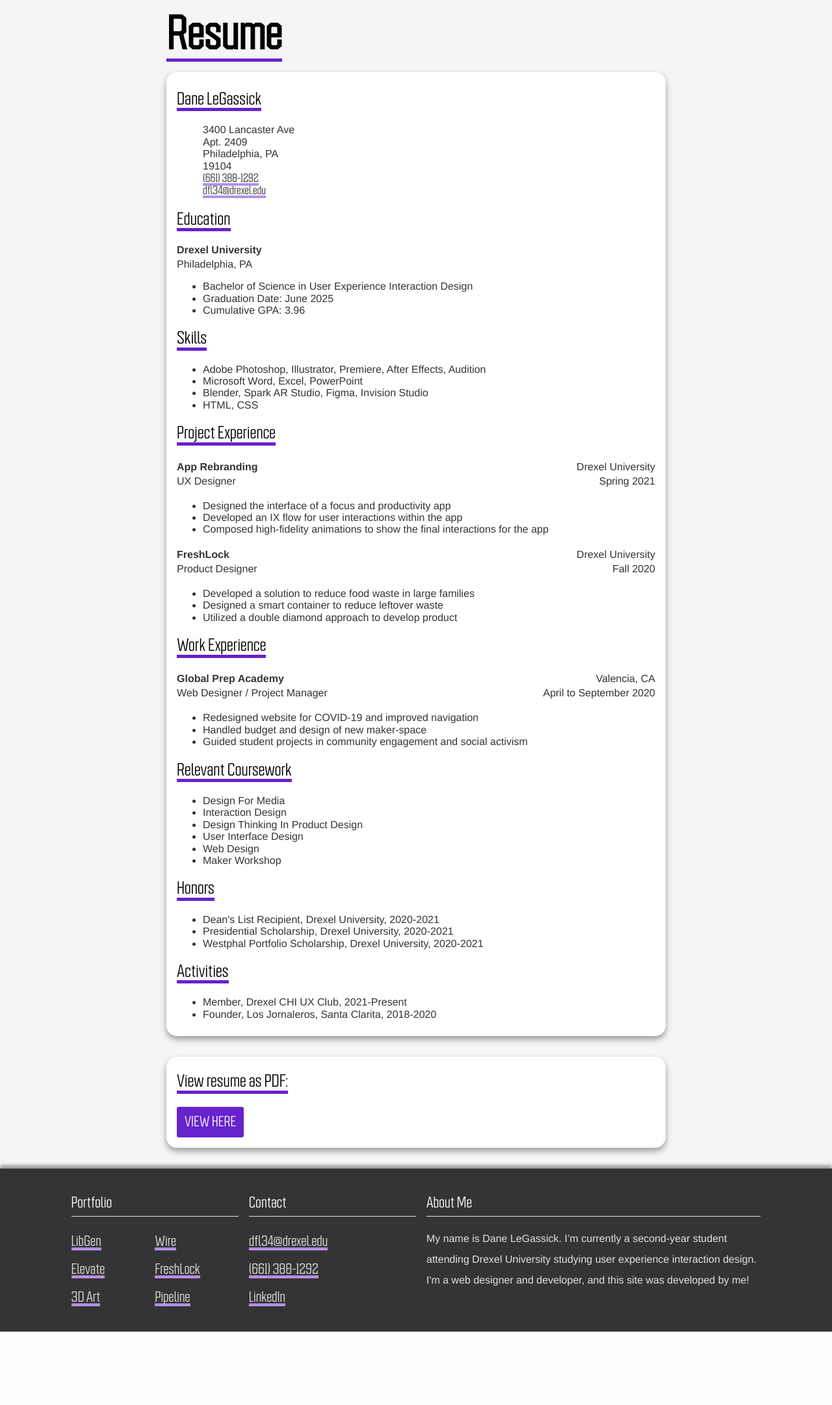
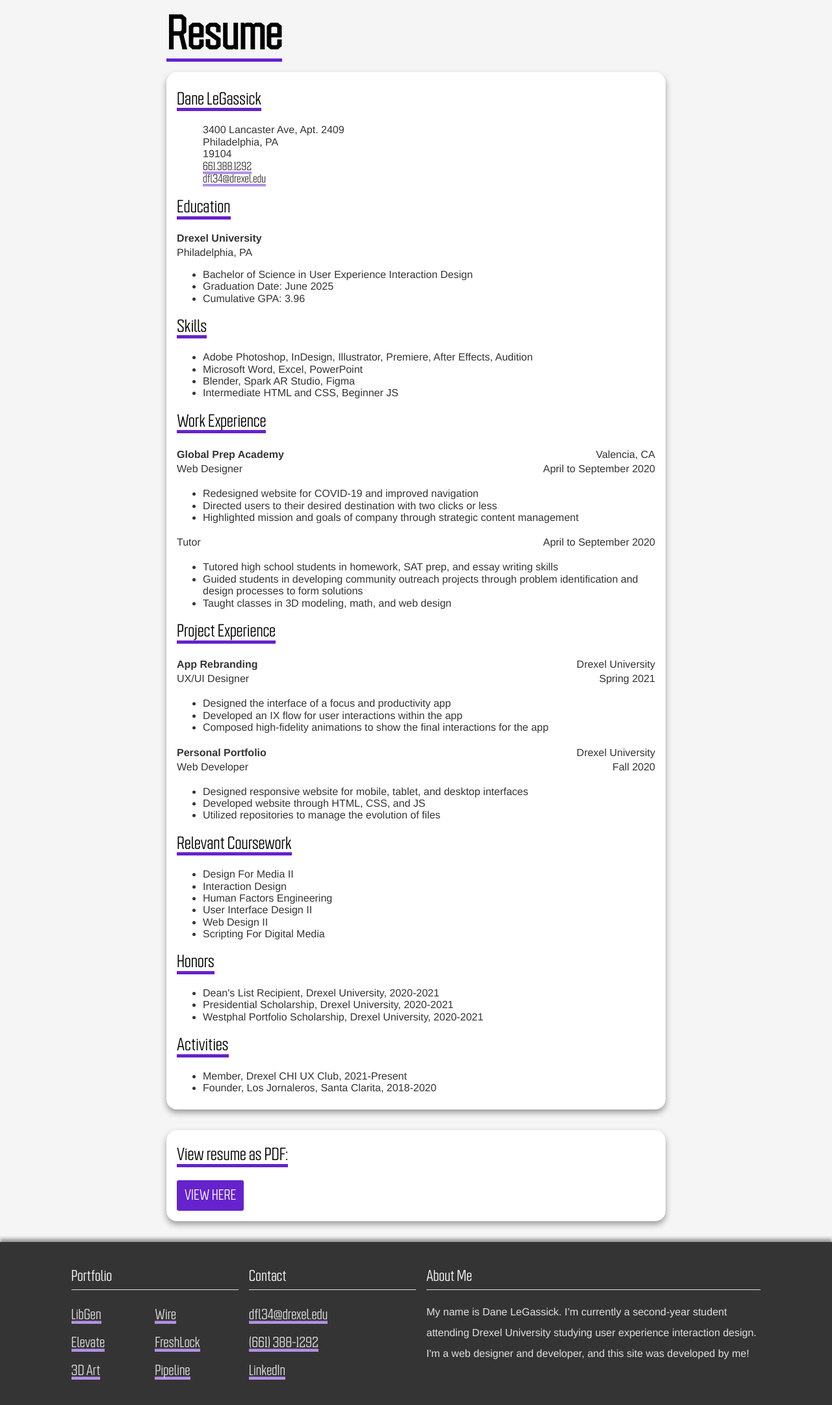
Before and after one commit to danelegassick/idm221-dfl34, a PHP site: page /resume.html in a window 1280 px wide. Shown: the part 70-2233 px from the top of the page at 65% size. Before the commit the page ends 2120 px from the top, so only its background shows below. Run offline with PHP 8.4, Linux system fonts and the light colour scheme.

Commit message:
Mockups
added mockups to pages, fixed resume, iframe css

```diff
--- a/css/master.css
+++ b/css/master.css
@@ -1125,6 +1125,12 @@ input[type=submit]:hover {
 
 /* 3D PAGE STYLES BEGIN */
 
+.intro iframe {
+    width: 100%;
+    height: 50vh;
+    margin: 1rem;
+}
+
 .art-grid {
     display: grid;
     margin: 2rem auto;
--- a/resume.html
+++ b/resume.html
@@ -64,11 +64,10 @@
                 <h2>Dane LeGassick</h2>
 
                 <ul>
-                    <li>3400 Lancaster Ave</li>
-                    <li>Apt. 2409</li>
+                    <li>3400 Lancaster Ave, Apt. 2409</li>
                     <li>Philadelphia, PA</li>
                     <li>19104</li>
-                    <li><a href="tel:+1-661-388-1292" class="link-style">(661) 388-1292</a></li>
+                    <li><a href="tel:+1-661-388-1292" class="link-style">661.388.1292</a></li>
                     <li><a href="mailto:dfl34@drexel.edu" class="link-style">dfl34@drexel.edu</a></li>
                 </ul>
 
@@ -98,10 +97,64 @@
                 <h2>Skills</h2>
 
                 <ul>
-                    <li>Adobe Photoshop, Illustrator, Premiere, After Effects, Audition</li>
+                    <li>Adobe Photoshop, InDesign, Illustrator, Premiere, After Effects, Audition</li>
                     <li>Microsoft Word, Excel, PowerPoint</li>
-                    <li>Blender, Spark AR Studio, Figma, Invision Studio</li>
-                    <li>HTML, CSS</li>
+                    <li>Blender, Spark AR Studio, Figma</li>
+                    <li>Intermediate HTML and CSS, Beginner JS</li>
+                </ul>
+
+            </div>
+
+            <div class="resume-work">
+
+                <h2>Work Experience</h2>
+
+                <div class="gpa resume-grid">
+
+                    <div class="left">
+
+                        <p><b>Global Prep Academy</b></p>
+
+                        <p>Web Designer</p>
+
+                    </div>
+
+                    <div class="right">
+
+                        <p>Valencia, CA</p>
+
+                        <p>April to September 2020</p>
+
+                    </div>
+
+                </div>
+
+                <ul>
+                    <li>Redesigned website for COVID-19 and improved navigation</li>
+                    <li>Directed users to their desired destination with two clicks or less</li>
+                    <li>Highlighted mission and goals of company through strategic content management</li>
+                </ul>
+
+                <div class="gpa resume-grid">
+
+                    <div class="left">
+
+                        <p>Tutor</p>
+
+                    </div>
+
+                    <div class="right">
+
+                        <p>April to September 2020</p>
+
+                    </div>
+
+                </div>
+
+                <ul>
+                    <li>Tutored high school students in homework, SAT prep, and essay writing skills</li>
+                    <li>Guided students in developing community outreach projects through problem identification and design processes to form solutions</li>
+                    <li>Taught classes in 3D modeling, math, and web design</li>
                 </ul>
 
             </div>
@@ -116,7 +169,7 @@
 
                         <p><b>App Rebranding</b></p>
 
-                        <p>UX Designer</p>
+                        <p>UX/UI Designer</p>
 
                     </div>
 
@@ -140,9 +193,9 @@
 
                     <div class="left">
 
-                        <p><b>FreshLock</b></p>
+                        <p><b>Personal Portfolio</b></p>
 
-                        <p>Product Designer</p>
+                        <p>Web Developer</p>
 
                     </div>
 
@@ -157,41 +210,9 @@
                 </div>
 
                 <ul>
-                    <li>Developed a solution to reduce food waste in large families</li>
-                    <li>Designed a smart container to reduce leftover waste</li>
-                    <li>Utilized a double diamond approach to develop product</li>
-                </ul>
-
-            </div>
-
-            <div class="resume-work">
-
-                <h2>Work Experience</h2>
-
-                <div class="gpa resume-grid">
-
-                    <div class="left">
-
-                        <p><b>Global Prep Academy</b></p>
-
-                        <p>Web Designer / Project Manager</p>
-
-                    </div>
-
-                    <div class="right">
-
-                        <p>Valencia, CA</p>
-
-                        <p>April to September 2020</p>
-
-                    </div>
-
-                </div>
-
-                <ul>
-                    <li>Redesigned website for COVID-19 and improved navigation</li>
-                    <li>Handled budget and design of new maker-space</li>
-                    <li>Guided student projects in community engagement and social activism</li>
+                    <li>Designed responsive website for mobile, tablet, and desktop interfaces</li>
+                    <li>Developed website through HTML, CSS, and JS</li>
+                    <li>Utilized repositories to manage the evolution of files</li>
                 </ul>
 
             </div>
@@ -201,12 +222,12 @@
                 <h2>Relevant Coursework</h2>
 
                 <ul>
-                    <li>Design For Media</li>
+                    <li>Design For Media II</li>
                     <li>Interaction Design</li>
-                    <li>Design Thinking In Product Design</li>
-                    <li>User Interface Design</li>
-                    <li>Web Design</li>
-                    <li>Maker Workshop</li>
+                    <li>Human Factors Engineering</li>
+                    <li>User Interface Design II</li>
+                    <li>Web Design II</li>
+                    <li>Scripting For Digital Media</li>
                 </ul>
 
             </div>
```
Also changed, not shown: project-docs/libgen.html (+28 -0 lines), project-docs/wire.html (+24 -43 lines).
